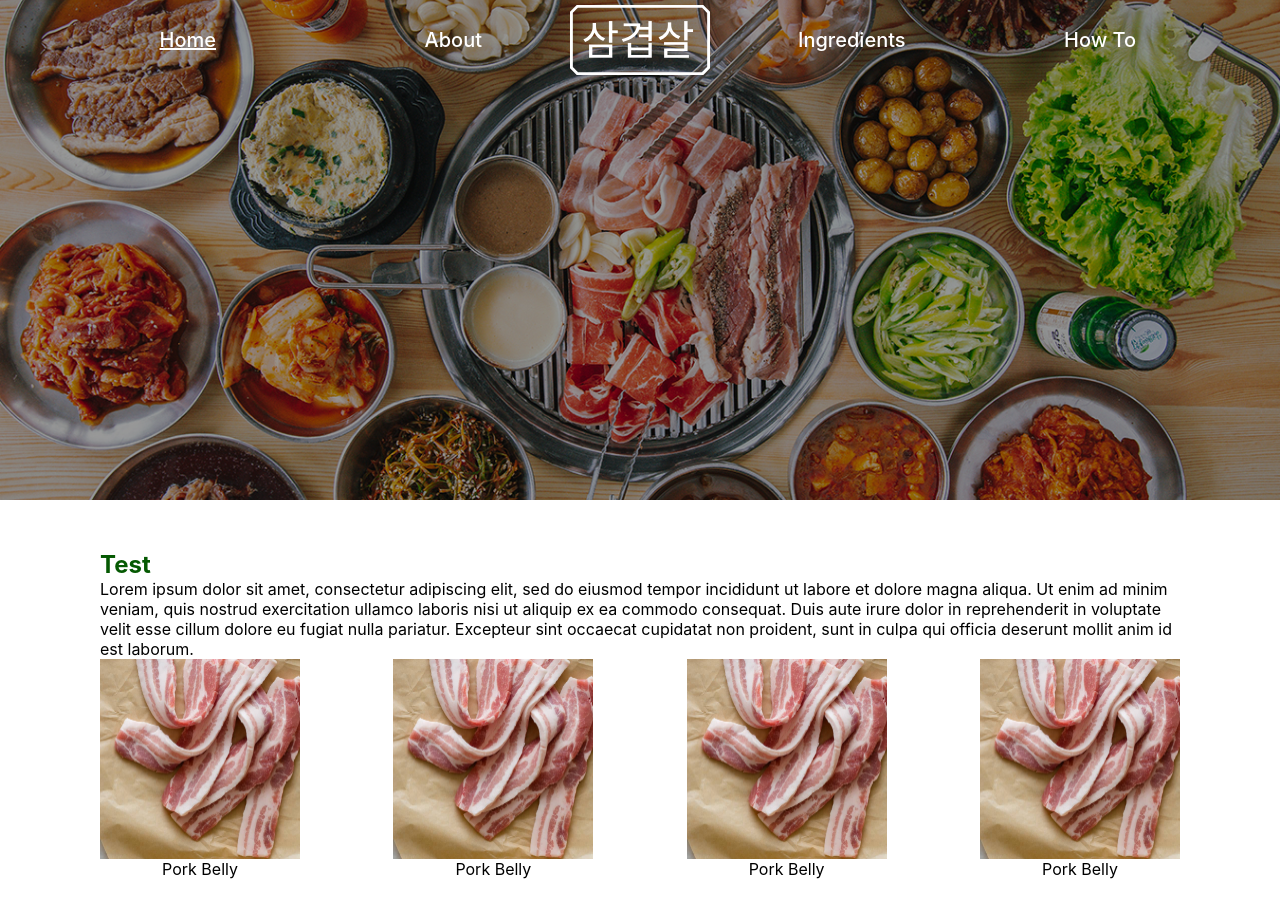
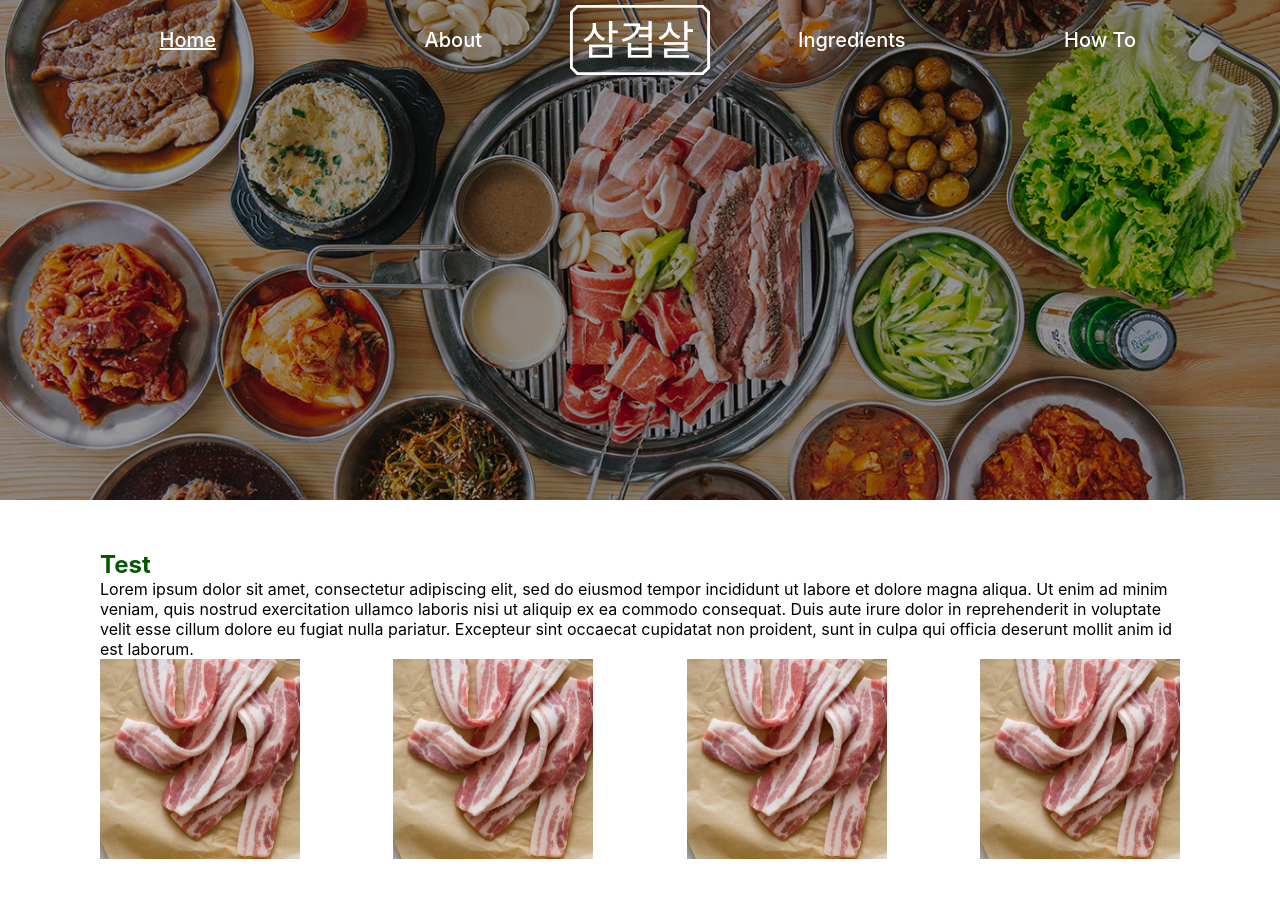
Before and after one commit to d-mini/mediendesign, a React (Create React App) app: page / in a window 1280 px wide. Shown: the top 918 px of the page. Built offline with nearby package versions, Linux system fonts and the light colour scheme.

Commit message:
UPDATE galeryImage captions to show on hover

```diff
--- a/src/components/Galery.css
+++ b/src/components/Galery.css
@@ -1,7 +1,11 @@
+@import '../variables.css';
+
 .galery {
     display: flex;
     flex-direction: row;
     justify-content: space-between;
+
+    flex-wrap: wrap;
 }
 
 .galeryImage {
@@ -11,16 +15,32 @@
     display: flex;
 	flex-direction: column;
 	align-items: center;
+
+    position: relative;
 }
 
 .galeryImage img {
     width: 100%;
     height: 100%;
     object-fit: cover;
+
+    transition: all 0.25s;
 }
 
 .galeryImage figcaption {
-    display: flex;
-    flex-direction: row;
-    justify-content: space-around;
+    display: none;
+    color: var(--white);
+    font-weight: 600;
+    position: absolute;
+    top: 50%;
+    left: 50%;
+    transform: translate(-50%, -50%);
 }
+
+.galeryImage:hover figcaption {
+    display: block;
+}
+
+.galeryImage:hover img {
+    filter: brightness(70%);
+}
```
